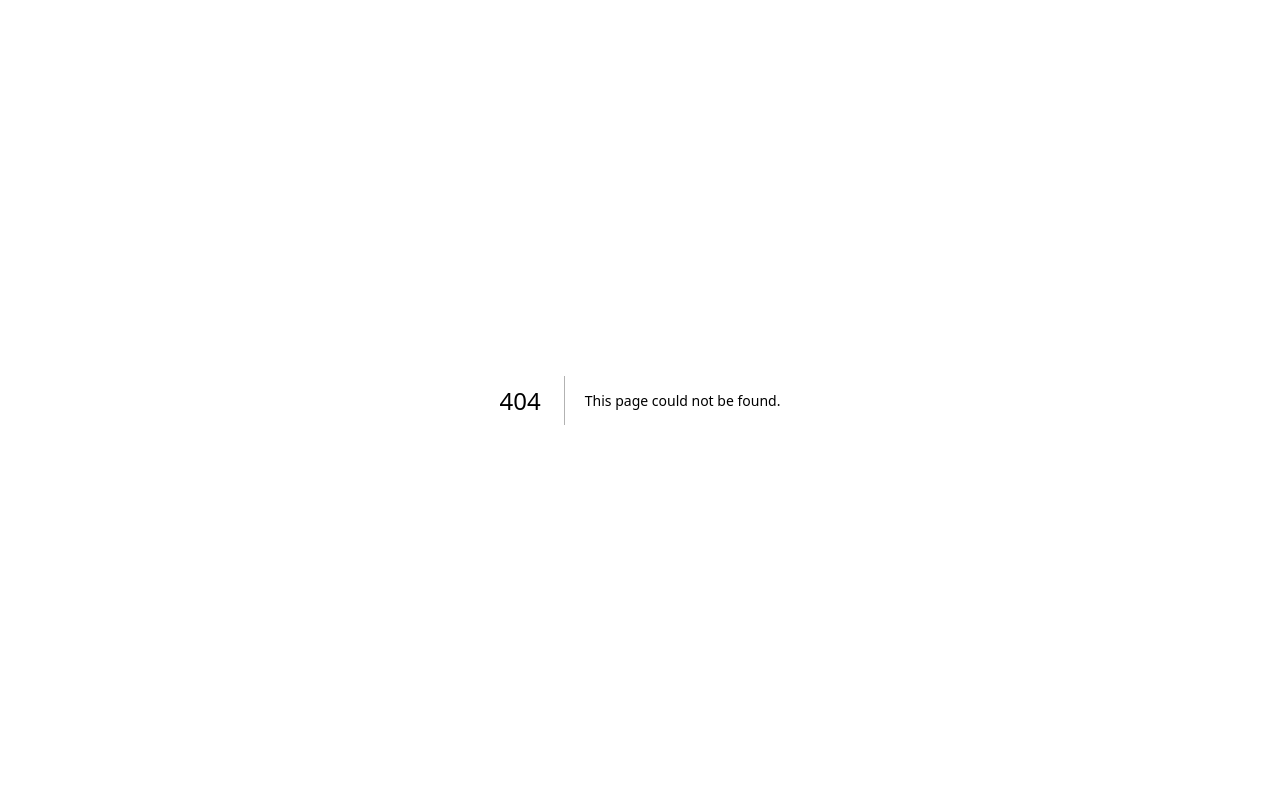
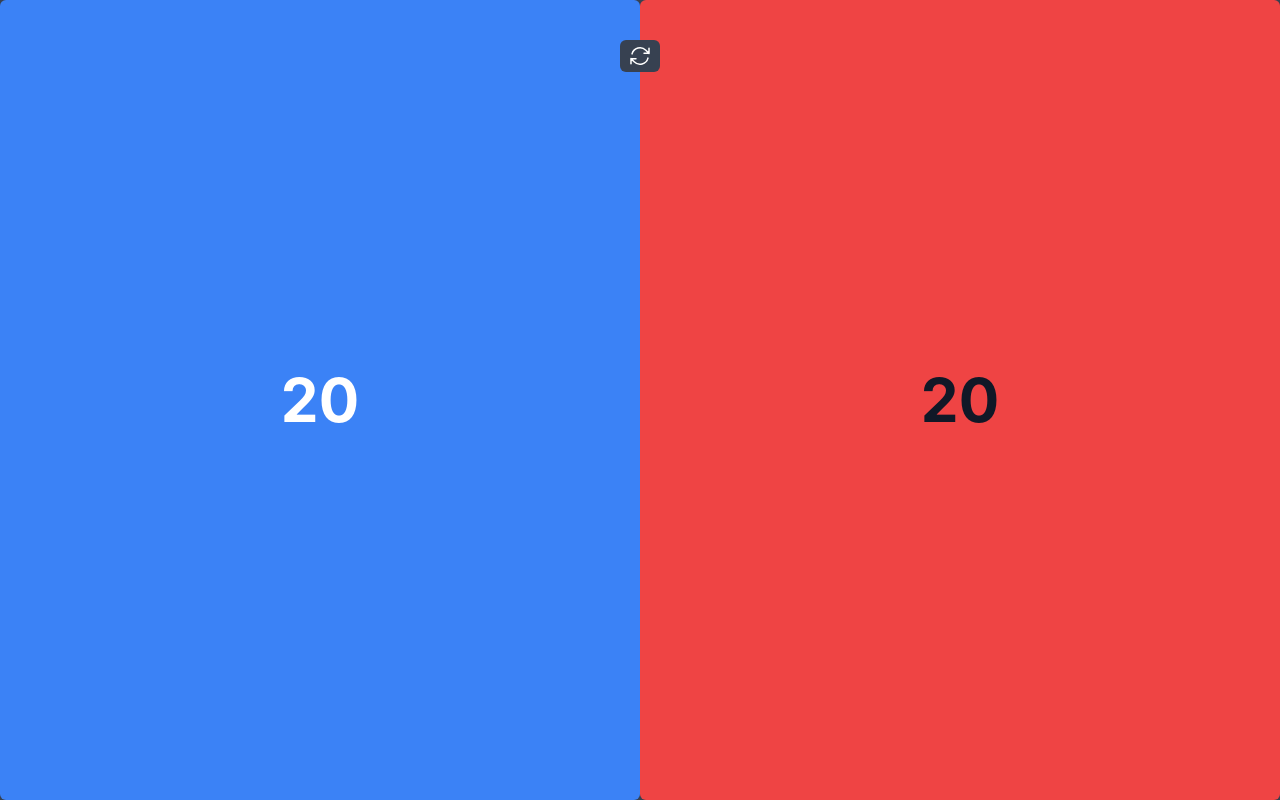
Before and after one commit to smccourtb/mtg-goldfish, a Next.js app: page /life-tracker in a window 1280 px wide. Before the commit this address had no page. Built offline with nearby package versions, Linux system fonts and the light colour scheme; a small style sheet from the web is missing.

Commit message:
create life tracker page

```diff
--- /dev/null
+++ b/app/life-tracker/page.tsx
@@ -0,0 +1,56 @@
+"use client";
+import LifeTracker from "../../components/LifeTracker";
+import React, { useState } from "react";
+export default function Page() {
+  const [startingLife, setStartingLife] = useState(20);
+  const [reset, setReset] = useState(false);
+
+  const handleReset = () => {
+    setStartingLife(20);
+    setReset((prev) => !prev);
+  };
+
+  return (
+    <main className="flex flex-col h-screen w-screen bg-gray-700">
+      <section className="h-screen flex">
+        <button
+          onClick={handleReset}
+          className="absolute left-1/2 top-10 transform -translate-x-1/2 bg-gray-700 z-50 text-white font-bold rounded-md px-2 py-1 active:bg-white active:bg-opacity-10"
+        >
+          <svg
+            xmlns="http://www.w3.org/2000/svg"
+            fill="none"
+            viewBox="0 0 24 24"
+            strokeWidth={1.5}
+            stroke="currentColor"
+            className="w-6 h-6"
+          >
+            <path
+              strokeLinecap="round"
+              strokeLinejoin="round"
+              d="M16.023 9.348h4.992v-.001M2.985 19.644v-4.992m0 0h4.992m-4.993 0 3.181 3.183a8.25 8.25 0 0 0 13.803-3.7M4.031 9.865a8.25 8.25 0 0 1 13.803-3.7l3.181 3.182m0-4.991v4.99"
+            />
+          </svg>
+        </button>
+        <LifeTracker
+          reset={reset}
+          color={{
+            background: "bg-blue-500",
+            active: "active:bg-blue-600",
+            text: "text-white",
+          }}
+          startingLife={startingLife}
+        />
+        <LifeTracker
+          reset={reset}
+          color={{
+            background: "bg-red-500",
+            active: "active:bg-red-600",
+            text: "text-gray-900",
+          }}
+          startingLife={startingLife}
+        />
+      </section>
+    </main>
+  );
+}
--- a/components/LifeTracker.tsx
+++ b/components/LifeTracker.tsx
@@ -1,3 +1,4 @@
+"use client";
 import React, { useEffect, useState } from "react";
 
 type LifeTrackerProps = {
@@ -8,12 +9,18 @@ type LifeTrackerProps = {
   };
   reset?: boolean;
   active?: boolean;
+  startingLife?: number;
 };
-const LifeTracker = ({ color, reset, active }: LifeTrackerProps) => {
-  const [life, setLife] = useState(40);
+const LifeTracker = ({
+  color,
+  reset,
+  active,
+  startingLife,
+}: LifeTrackerProps) => {
+  const [life, setLife] = useState(startingLife ?? 40);
 
   useEffect(() => {
-    if (reset) setLife(40);
+    if (reset) setLife(startingLife ?? 40);
   }, [reset]);
 
   return (
```
